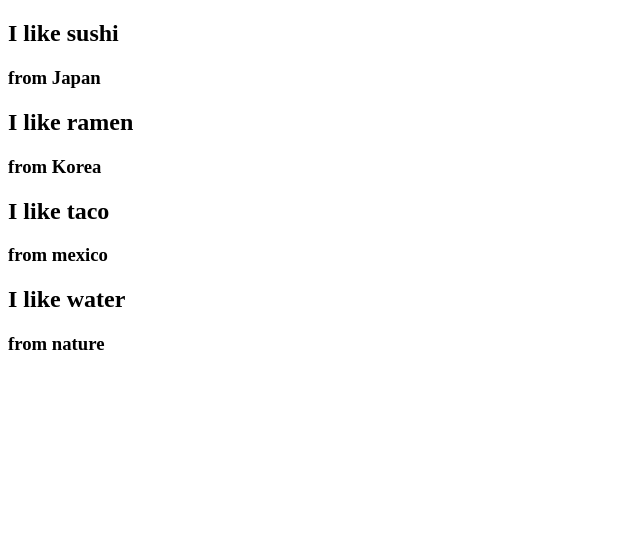
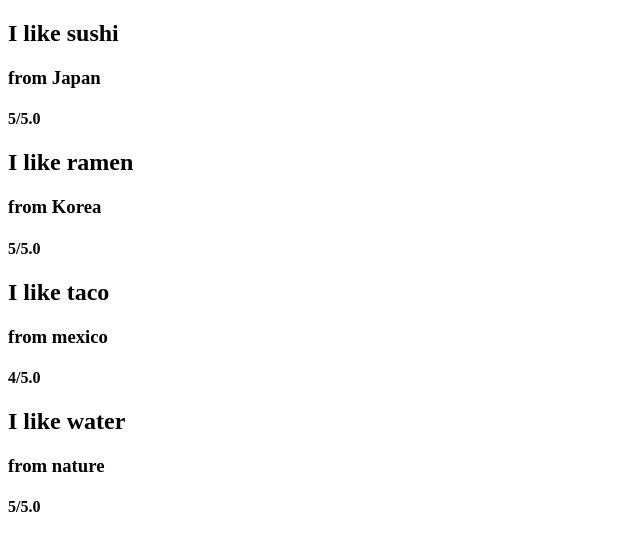
Before and after one commit to seungminKim1/movie-app-2020, a React (Create React App) app: page / in a window 1280 px wide. Shown: the top 550 px of the page, without its empty margins (0-640 px from the left). Built offline with nearby package versions, Linux system fonts and the light colour scheme.

Commit message:
install and add propTypes

```diff
--- a/package.json
+++ b/package.json
@@ -6,6 +6,7 @@
     "@testing-library/jest-dom": "^4.2.4",
     "@testing-library/react": "^9.5.0",
     "@testing-library/user-event": "^7.2.1",
+    "prop-types": "^15.7.2",
     "react": "^16.13.1",
     "react-dom": "^16.13.1",
     "react-scripts": "3.4.1"
--- a/src/App.js
+++ b/src/App.js
@@ -1,45 +1,64 @@
 import React from "react";
+import PropTypes from "prop-types";
 
 //{fav } = props.fav
-
-function Food({ name, from }) {
-  return (
-    <div>
-      <h2>I like {name} </h2>
-      <h3>from {from}</h3>
-    </div>
-  );
-}
 
 const foodILike = [
   {
     id: 1,
     name: "sushi",
     from: "Japan",
+    rating: 5,
   },
   {
     id: 2,
     name: "ramen",
     from: "Korea",
+    rating: 5,
   },
   {
     id: 3,
     name: "taco",
     from: "mexico",
+    rating: 4,
   },
   {
     id: 4,
     name: "water",
     from: "nature",
+    rating: 5,
   },
 ];
 
-function renderFood(dish) {
-  return <Food id={dish.id} name={dish.name} from={dish.from} />;
+function Food({ name, from, rating }) {
+  return (
+    <div>
+      <h2>I like {name} </h2>
+      <h3>from {from}</h3>
+      <h4>{rating}/5.0</h4>
+    </div>
+  );
 }
 
+Food.propTypes = {
+  name: PropTypes.string.isRequired,
+  from: PropTypes.string.isRequired,
+  rating: PropTypes.number.isRequired,
+};
+
 function App() {
-  return <div className="App">{foodILike.map(renderFood)}</div>;
+  return (
+    <div>
+      {foodILike.map((dish) => (
+        <Food
+          key={dish.id}
+          name={dish.name}
+          from={dish.from}
+          rating={dish.rating}
+        />
+      ))}
+    </div>
+  );
 }
 
 export default App;
```
